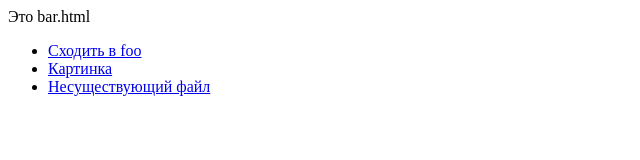
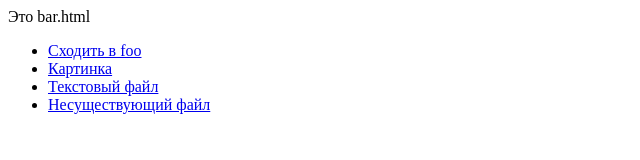
Before and after one commit to Alex-Sokolov/node-course-project, a website: page static/bar.html in a window 1280 px wide. Shown: the whole page, without its empty margins (0-640 px from the left). Drawn offline with Linux system fonts and the light colour scheme.

Commit message:
Добавлен текстовый файл для проверки кодировки и ссылки в foo & bar

```diff
--- a/static/bar.html
+++ b/static/bar.html
@@ -18,6 +18,9 @@
             <a href="/logo.png">Картинка</a>
         </li>
         <li>
+            <a href="/test.txt">Текстовый файл</a>
+        </li>
+        <li>
             <a href="/ufo.html">Несуществующий файл</a>
         </li>
     </ul>
--- /dev/null
+++ b/static/test.txt
@@ -0,0 +1 @@
+Тестовый текстовый файл
```
Also changed, not shown: static/foo.html (+3 -0 lines).
